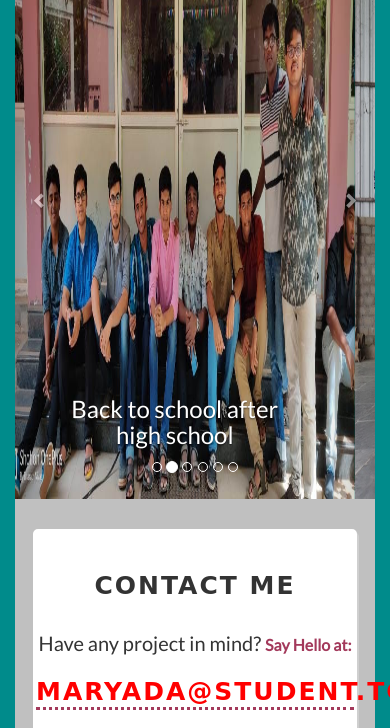
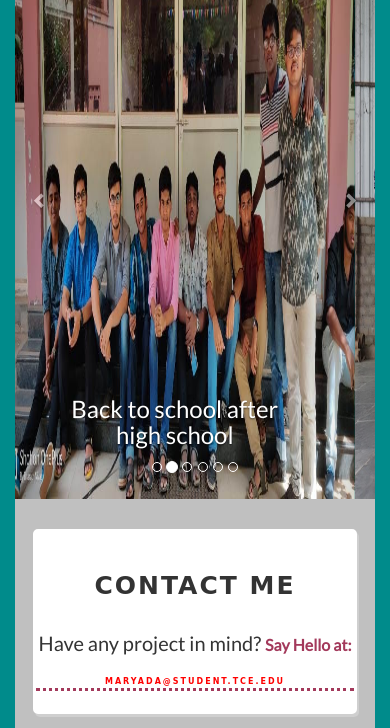
Before and after one commit to maryada6/maryada6.github.io, a plain HTML site: page Coursera-Web-Design-for-Everybody-Capstone-Project-master/index.html in a window 390 px wide. Shown: the part 732-1460 px from the top of the page. Drawn offline with nearby package versions, Linux system fonts and the light colour scheme; a web font is replaced by a local one.

Commit message:
Update styleSheet.css

```diff
--- a/Coursera-Web-Design-for-Everybody-Capstone-Project-master/css/styleSheet.css
+++ b/Coursera-Web-Design-for-Everybody-Capstone-Project-master/css/styleSheet.css
@@ -382,7 +382,7 @@ footer {
 		margin: 0 auto;
 		border-bottom-color: #A3395B;
 		cursor: pointer;
-		font-size: 8px;
+		font-size: 8px !important;
 		background-color: #FFF;
 	}
 
```
